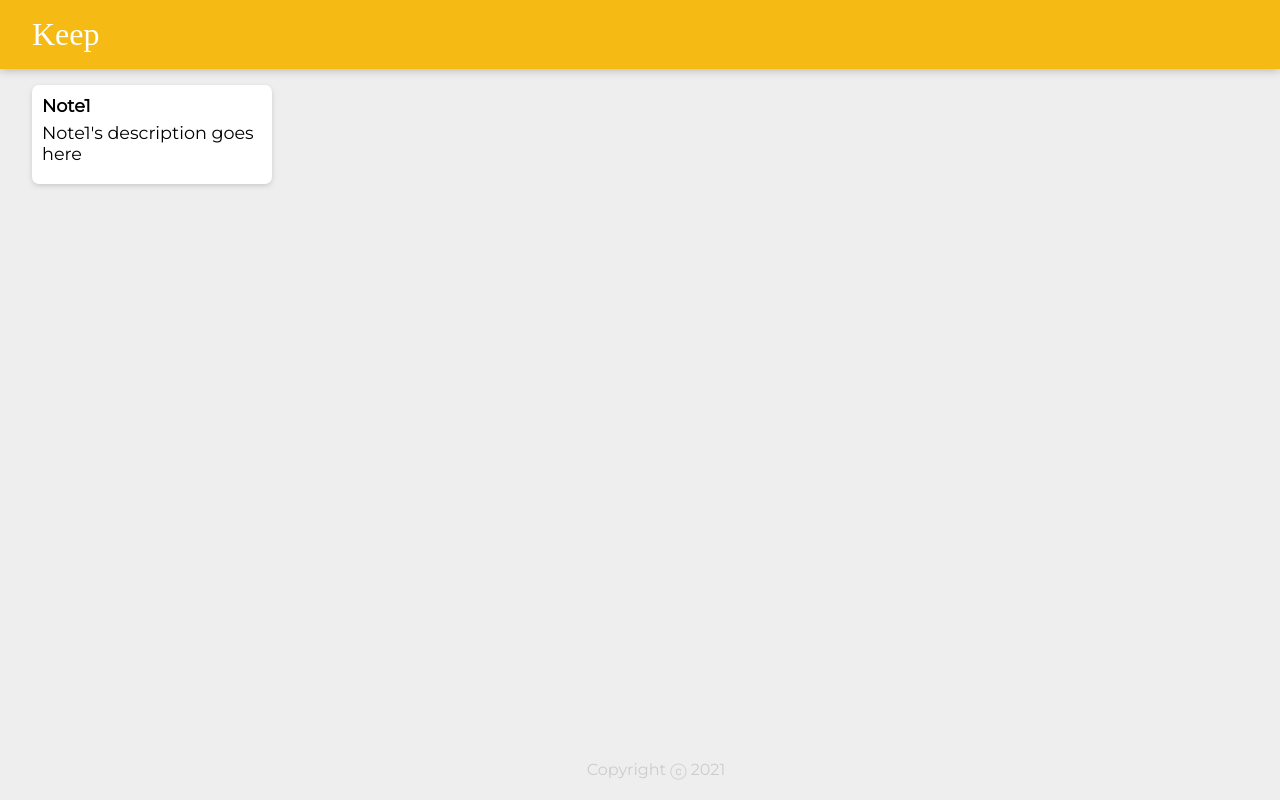
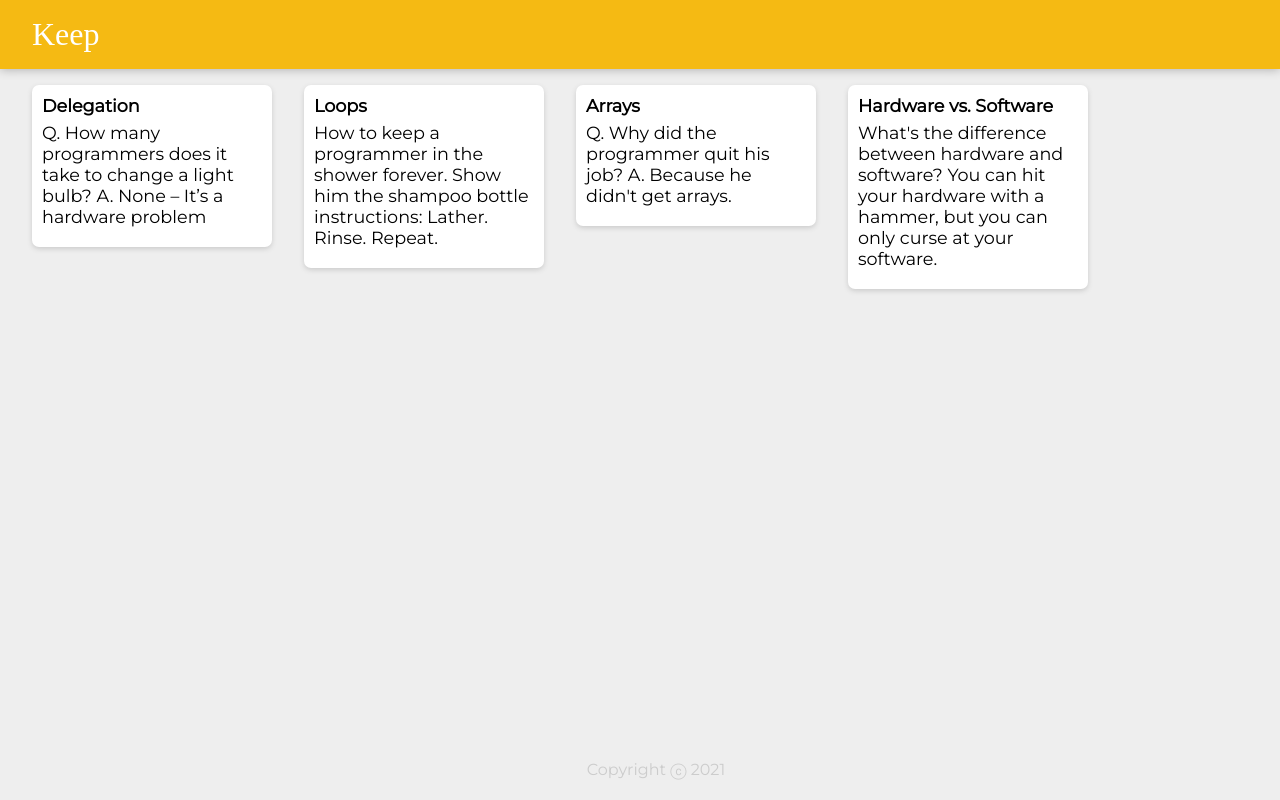
Before and after one commit to likileads/keep-v1.0, a React (Create React App) app: page / in a window 1280 px wide. Built offline with nearby package versions, Linux system fonts and the light colour scheme; a web font is replaced by a local one.

Commit message:
parsed each note from notes.js and render it onto the screen, used react-properties (refer Note.jsx

```diff
--- a/src/components/Note.jsx
+++ b/src/components/Note.jsx
@@ -1,12 +1,22 @@
 import React from "react";
+import Notes from "./eachNote"
+import notes from "../notes";
 
+function createNote(noted) {
+  return (
+    <Notes
+      key = {noted.key}
+      title = {noted.title}
+      content = {noted.content}
+    />
+  )
+}
 
+// parsing
 function Note() {
   return (
-    <div className="note">
-        <h1>Note1</h1>
-        <p>Note1's description goes here</p>
-    </div>
+    <div>{notes.map(createNote)}</div>
+
   );
 }
 
--- /dev/null
+++ b/src/components/eachNote.jsx
@@ -0,0 +1,13 @@
+import React from "react"
+
+function Notes(props) {
+    return (
+    <div className="note">
+      <h1>{props.title}</h1>
+      <p>{props.content}</p>
+    </div>
+    )
+}
+
+
+export default Notes;
```
